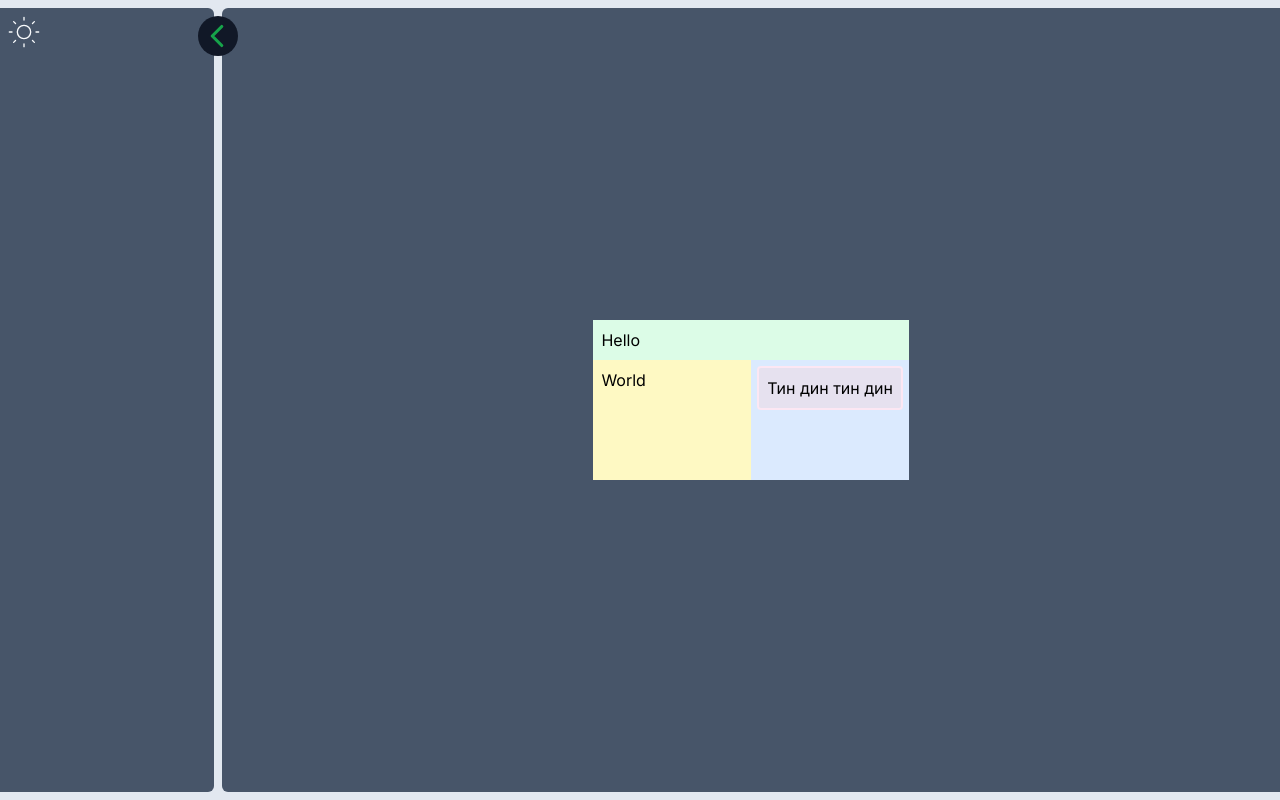
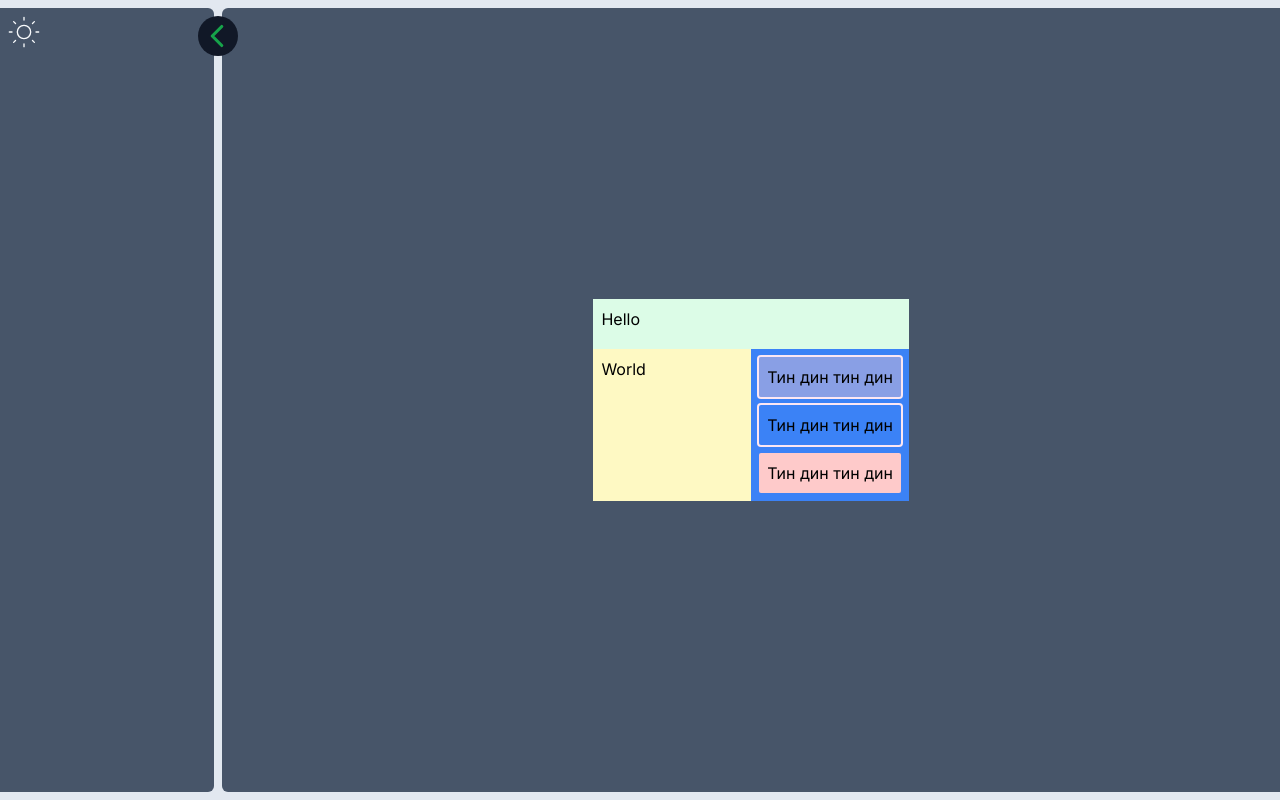
Before and after one commit to obezglavlen/next-template, a Next.js app: page / in a window 1280 px wide. Built offline with nearby package versions, Linux system fonts and the light colour scheme.

Commit message:
button component variants, server actions

```diff
--- a/next.config.js
+++ b/next.config.js
@@ -1,4 +1,9 @@
 /** @type {import('next').NextConfig} */
-const nextConfig = {}
+const nextConfig = {
+  experimental: {
+    serverActions: true,
+  },
+  reactStrictMode: true,
+};
 
-module.exports = nextConfig
+module.exports = nextConfig;
--- a/src/components/Temp.tsx
+++ b/src/components/Temp.tsx
@@ -3,11 +3,15 @@
 import { toast } from 'react-toastify';
 
 import { Button } from '@/components/common/Button';
+import { Flex } from '@/components/common/Flex';
 import { Grid } from '@/components/common/Grid';
 
+import { onClick } from '@/services/temp';
+
 export const Temp = () => {
-  const onClick = () => {
+  const handleClick = () => {
     toast('Yo mama gay');
+    onClick();
   };
 
   return (
@@ -18,10 +22,18 @@ export const Temp = () => {
       <Grid.Item rowSpan={3} className='bg-yellow-100'>
         World
       </Grid.Item>
-      <Grid.Item rowSpan={3} className='bg-blue-100'>
-        <Button.Default type='button' onClick={onClick}>
-          Тин дин тин дин
-        </Button.Default>
+      <Grid.Item rowSpan={3} className='bg-blue-500'>
+        <Flex direction='col'>
+          <Button.Default type='button' onClick={handleClick}>
+            Тин дин тин дин
+          </Button.Default>
+          <Button.Outlined type='button' onClick={handleClick}>
+            Тин дин тин дин
+          </Button.Outlined>
+          <Button.Filled type='button' onClick={handleClick}>
+            Тин дин тин дин
+          </Button.Filled>
+        </Flex>
       </Grid.Item>
     </Grid.Root>
   );
--- a/src/components/common/Button/base.tsx
+++ b/src/components/common/Button/base.tsx
@@ -1,11 +1,6 @@
-import { ComponentPropsWithoutRef, PropsWithChildren } from 'react';
 import { twMerge } from 'tailwind-merge';
 
-import { PropsWithClassName } from '@/types';
-
-type ButtonProps = {} & PropsWithChildren &
-  PropsWithClassName &
-  ComponentPropsWithoutRef<'button'>;
+import type { ButtonProps } from '@/components/common/Button';
 
 export const BaseButton = ({ children, className, ...other }: ButtonProps) => {
   return (
@@ -17,8 +12,8 @@ export const BaseButton = ({ children, className, ...other }: ButtonProps) => {
         'ring-pink-100',
         'hover:ring-pink-200',
         'rounded-sm',
-        'bg-red-200 bg-opacity-30',
-        'active:bg-red-300 active:bg-opacity-30',
+        'bg-red-200 bg-opacity-40',
+        'active:bg-red-300 active:bg-opacity-40',
         'p-2',
         className
       )}
--- /dev/null
+++ b/src/components/common/Button/filled.tsx
@@ -0,0 +1,17 @@
+import { twMerge } from 'tailwind-merge';
+
+import type { ButtonProps } from '@/components/common/Button';
+import { BaseButton } from '@/components/common/Button/base';
+
+export const FilledButton = (props: ButtonProps) => {
+  return (
+    <BaseButton
+      {...props}
+      className={twMerge(
+        'bg-opacity-100 active:bg-opacity-100',
+        'hover:bg-red-400',
+        'ring-0'
+      )}
+    />
+  );
+};
--- a/src/components/common/Button/index.tsx
+++ b/src/components/common/Button/index.tsx
@@ -1,5 +1,17 @@
+import { ComponentPropsWithoutRef, PropsWithChildren } from 'react';
+
 import { BaseButton as Default } from '@/components/common/Button/base';
+import { FilledButton as Filled } from '@/components/common/Button/filled';
+import { OutlinedButton as Outlined } from '@/components/common/Button/outlined';
+
+import { PropsWithClassName } from '@/types';
+
+export type ButtonProps = {} & PropsWithChildren &
+  PropsWithClassName &
+  ComponentPropsWithoutRef<'button'>;
 
 export const Button = {
   Default,
+  Outlined,
+  Filled,
 };
--- /dev/null
+++ b/src/components/common/Button/outlined.tsx
@@ -0,0 +1,13 @@
+import { twMerge } from 'tailwind-merge';
+
+import type { ButtonProps } from '@/components/common/Button';
+import { BaseButton } from '@/components/common/Button/base';
+
+export const OutlinedButton = (props: ButtonProps) => {
+  return (
+    <BaseButton
+      {...props}
+      className={twMerge('bg-transparent', 'active:ring-pink-300')}
+    />
+  );
+};
--- a/src/providers/ThemeProvider.tsx
+++ b/src/providers/ThemeProvider.tsx
@@ -1,12 +1,7 @@
 'use client';
 
 // @ts-ignore
-import {
-  PropsWithChildren,
-  createContext,
-  useContext,
-  useLayoutEffect,
-} from 'react';
+import { PropsWithChildren, createContext, useContext, useEffect } from 'react';
 import { useLocalStorage, useMediaQuery } from 'usehooks-ts';
 
 const themeContext = createContext<{
@@ -25,7 +20,7 @@ export const ThemeProvider = ({ children }: PropsWithChildren) => {
     setIsDarkTheme((t) => !t);
   };
 
-  useLayoutEffect(() => {
+  useEffect(() => {
     isDarkTheme
       ? document.documentElement.classList.add('dark')
       : document.documentElement.classList.remove('dark');
--- /dev/null
+++ b/src/services/temp.ts
@@ -0,0 +1,5 @@
+'use server';
+
+export const onClick = async () => {
+  console.log('server side');
+};
```
Also changed, not shown: .prettierrc.json.
